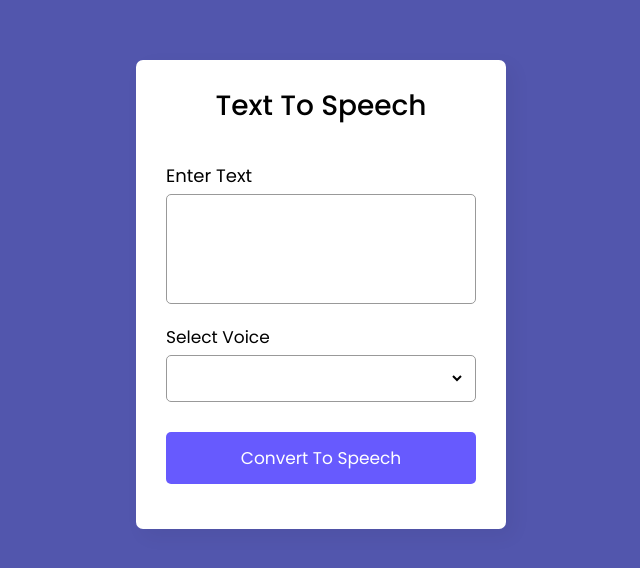
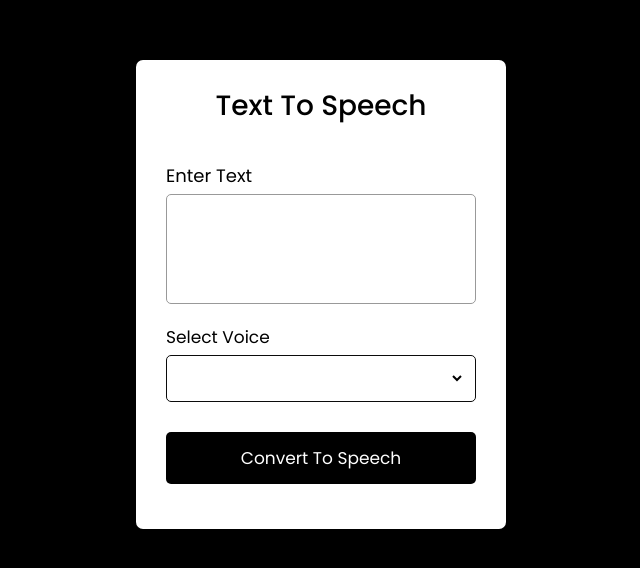
Before and after one commit to Prachi-Nagdeve/Text-to-Speech, a plain HTML site: page index.html in a window 1280 px wide. Shown: the part 106-674 px from the top of the page, without its empty margins (319-959 px from the left). Drawn offline with Linux system fonts and the light colour scheme.

Commit message:
Update stylesheet.css

```diff
--- a/stylesheet.css
+++ b/stylesheet.css
@@ -11,11 +11,11 @@ body{
   align-items: center;
   justify-content: center;
   min-height: 100vh;
-  background: #5256AD;
+  background: black;
 }
 ::selection{
   color: #fff;
-  background: #5256AD;
+  background: black;
 }
 .wrapper{
   width: 370px;
@@ -68,7 +68,7 @@ form .row .outer{
   align-items: center;
   border-radius: 5px;
   justify-content: center;
-  border: 1px solid #999;
+  border: 1px solid rgb(11, 11, 11);
 }
 form .row select{
   font-size: 14px;
@@ -87,15 +87,15 @@ form .row select::-webkit-scrollbar-thumb{
 }
 form button{
   height: 52px;
-  color: #fff;
+  color: rgb(255, 255, 255);
   font-size: 17px;
   cursor: pointer;
   margin-top: 10px;
-  background: #675AFE;
+  background: black;
   transition: 0.3s ease;
 }
 form button:hover{
-  background: #4534fe;
+  background: black;
 }
 @media(max-width: 400px){
   .wrapper{
```
